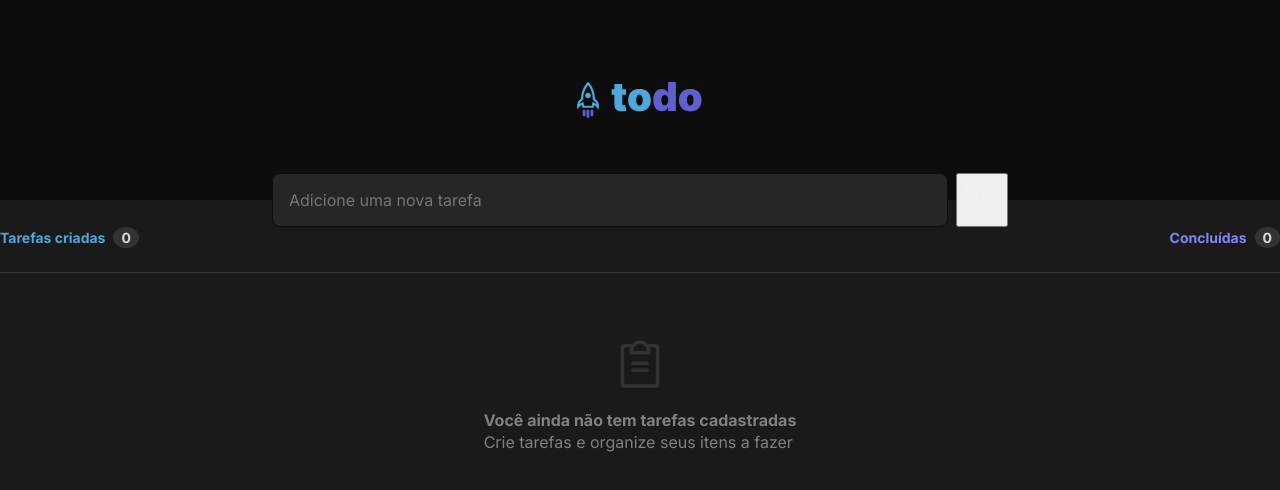
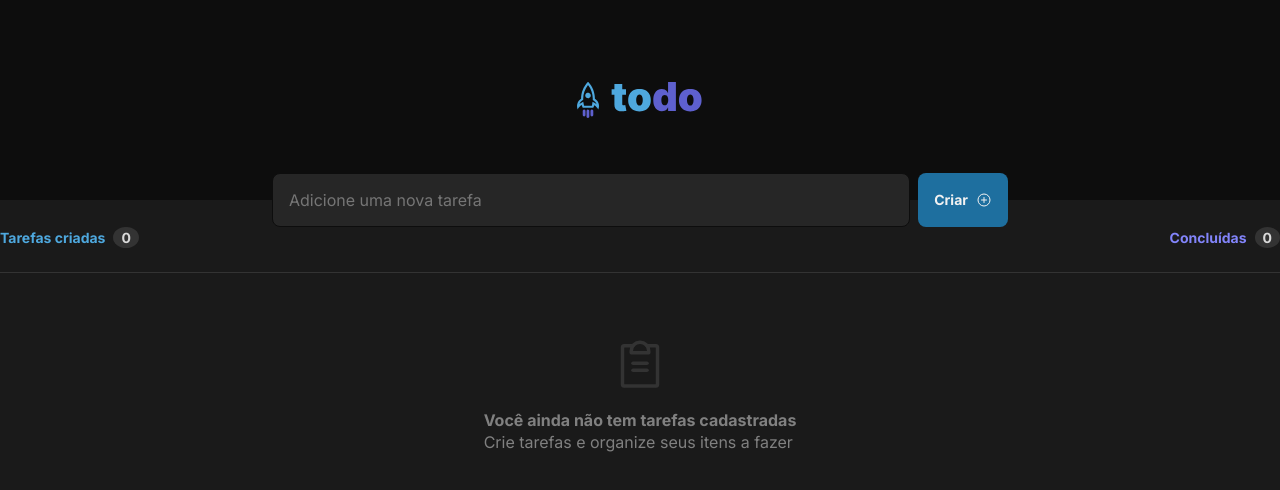
Before and after one commit to GeracNeto/Desafio-01-to-do-list-reactjs-ignite, a React (Vite) app: page / in a window 1280 px wide. Shown: the top 490 px of the page. Built offline with nearby package versions, Linux system fonts and the light colour scheme.

Commit message:
Criado estilos para o botão

```diff
--- a/src/components/NewTask.module.css
+++ b/src/components/NewTask.module.css
@@ -23,9 +23,33 @@
     font-size: 1rem;
 }
 
+.newTask button[type=submit]{
+    background: var(--blue-dark);
+
+    display: flex;
+    gap: 0.5rem;
+    align-items: center;
+    justify-content: center;
+
+    border: none;
+    border-radius: 8px;
+
+    font-size: 0.875rem;
+    font-weight: bold;
+    line-height: 140%;
+
+    padding: 1rem;
+
+    transition: 0.2s;
+}
+
 .newTask input:focus{
     outline: transparent;
     border: 1px solid var(--purple);
 
     color: var(--gray-100);
 }
+
+.newTask button[type=submit]:hover{
+    background: var(--blue);
+}
```
